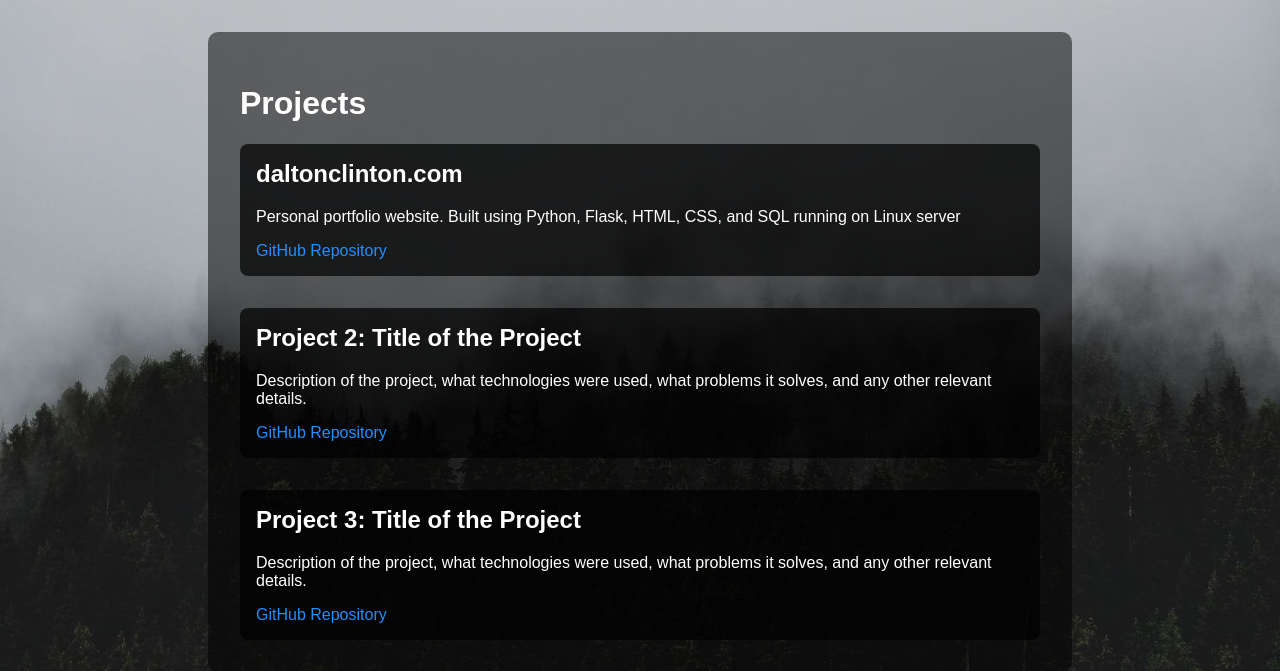
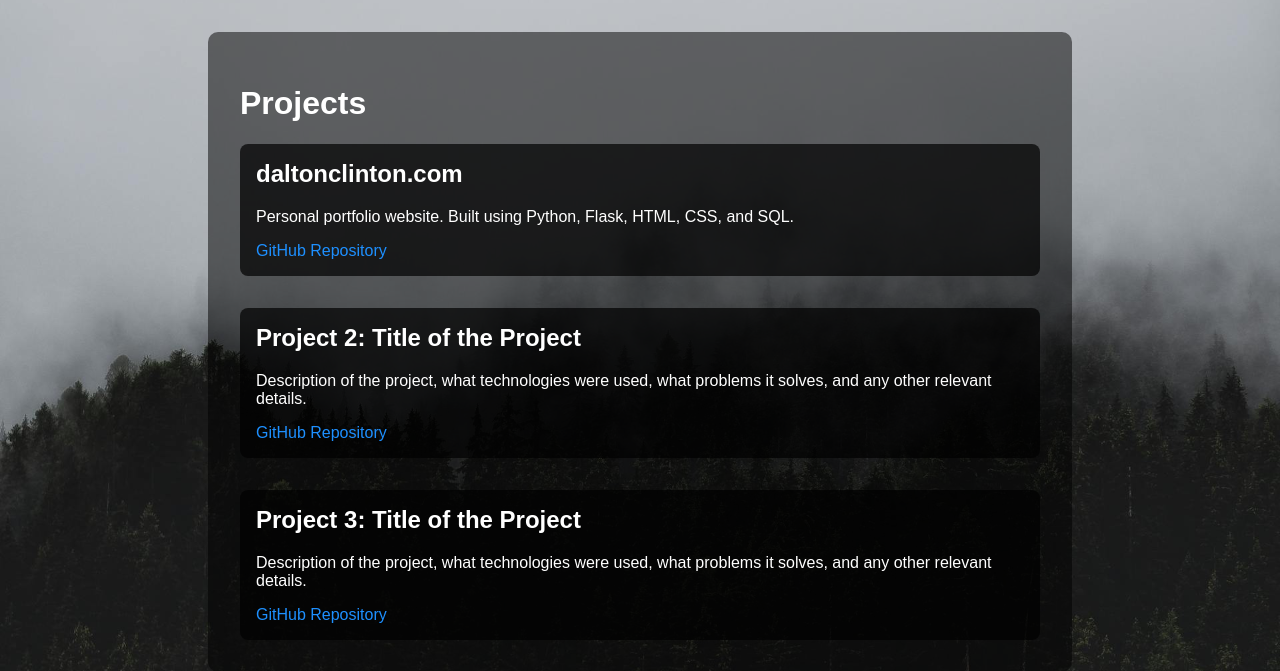
Before and after one commit to ThisIsMeWinning/portfolio-website, a Flask app: page /projects in a window 1280 px wide. Shown: the part 50-721 px from the top of the page. Run offline with Flask 3, Linux system fonts and the light colour scheme.

Commit message:
updated projects

```diff
--- a/app/templates/projects.html
+++ b/app/templates/projects.html
@@ -7,7 +7,7 @@
 <div class="projects">
     <div class="project">
         <h2>daltonclinton.com</h2>
-        <p>Personal portfolio website. Built using Python, Flask, HTML, CSS, and SQL running on Linux server</p>
+        <p>Personal portfolio website. Built using Python, Flask, HTML, CSS, and SQL.</p>
         <a href="https://github.com/ThisIsMeWinning/portfolio-website" target="_blank">GitHub Repository</a>
     </div>
     <div class="project">
```
